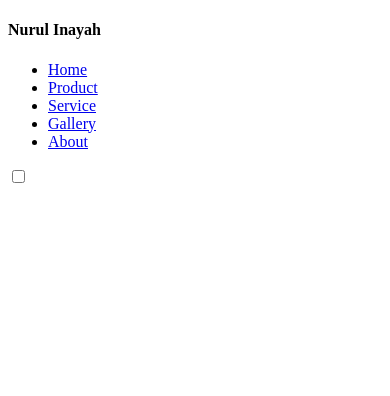
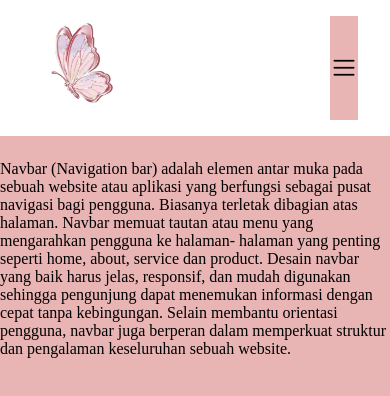
Before and after one commit to nurulinayah08/itw2025_a_253040010, a plain HTML site: page latihan/latihan6/index.html in a window 390 px wide. Drawn offline with nearby package versions, Linux system fonts and the light colour scheme; a web font is replaced by a local one.

Commit message:
memperbaiki

```diff
--- a/latihan/latihan6/index.html
+++ b/latihan/latihan6/index.html
@@ -3,33 +3,40 @@
 <head>
     <meta charset="UTF-8">
     <meta name="viewport" content="width=device-width, initial-scale=1.0">
-    <title>My Navbar</title>
-<link href="https://fonts.googleapis.com/css2?family=Jersey+10&family=Noto+Serif:ital,wght@0,100..900;1,100..900&display=swap" rel="stylesheet">
-   <link href="https://fonts.googleapis.com/css2?family=Bitter:ital,wght@0,100..900;1,100..900&family=Jersey+10&family=Noto+Serif:ital,wght@0,100..900;1,100..900&display=swap" rel="stylesheet">
+    <title>My Navbar Responsive</title>
+    <link rel="stylesheet" href="style.css">
+     <link
+      rel="stylesheet"
+      type="text/css"
+      href="https://cdn.jsdelivr.net/npm/@phosphor-icons/web@2.1.1/src/regular/style.css"
+    />
 
 </head>
 <body>
-
     <nav>
         <div class="logo">
-            <h4>Nurul Inayah</h4>
+            <img src="logo.jpeg" alt="logo.png">
         </div>
-
-        <ul>
-            <li><a href="Home">Home</a></li>
-            <li><a href="Product">Product</a></li>
-            <li><a href="service">Service</a></li>
-            <li><a href="Gallery">Gallery</a></li>
-            <li><a href="About">About</a></li>
+         <div id="menu-icon" class="menu-icon">
+        <i class="ph ph-list"></i>
+        </div>
+        <ul id="menu-list" class="hidden">
+            <li><a href="#">Home</a></li>
+            <li><a href="#">About</a></li>
+            <li><a href="#">Service</a></li>
+            <li><a href="#">Product</a></li>
+            <li><a href="#">Questions</a></li>
+            <li><a href="#">Shopping</a></li>
+            <li><a href="#">News</a></li>
+            <li><a href="#">Contact</a></li>
         </ul>
-
-        <div class="menu-toggle">
-            <input type="checkbox" />
-            <span></span>
-            <span></span>
-            <span></span>
-        </div>
     </nav>
-<script src="script.js"></script>
+    <main>
+       Navbar (Navigation bar) adalah elemen antar muka pada sebuah website atau aplikasi yang berfungsi
+       sebagai pusat navigasi bagi pengguna. Biasanya terletak dibagian atas halaman. Navbar memuat tautan atau menu yang mengarahkan pengguna ke halaman-
+       halaman yang penting  seperti home, about, service dan product. Desain navbar yang baik harus jelas, responsif, dan mudah digunakan sehingga
+       pengunjung dapat menemukan informasi dengan cepat tanpa kebingungan. Selain membantu orientasi pengguna, navbar juga berperan dalam
+       memperkuat struktur dan pengalaman keseluruhan sebuah website.</main>
+    <script src="script.js"></script>
 </body>
 </html>
--- a/latihan/latihan6/script.js
+++ b/latihan/latihan6/script.js
@@ -1,7 +1,6 @@
-const menuToggle = document.querySelector('.menu-toggle input');
-const nav = document.querySelector('nav ul');
+const menuIcon = document.getElementById("menu-icon");
+const menuList = document.getElementById("menu-list");
 
-menuToggle.addEventListener('click', function() {
-nav.classList.toggle('slide');
-
+menuIcon.addEventListener("click", () => {
+    menuList.classList.toggle("hidden");
 });
--- a/latihan/latihan6/style.css
+++ b/latihan/latihan6/style.css
@@ -1,139 +1,87 @@
-* {
+*,
+html  {
+    padding: 0;
     margin: 0;
-    padding: 0;
+    box-sizing: border-box;
 }
 
+
 body {
-    font-family: "Jersey 10", sans-serif;
-  font-weight: 400;
-  font-style: normal;
-  overflow-x: hidden;
-
+    background-color: #e9b4b4;
 }
 
-/* Navbar */
 nav {
+    background-color: white;
     display: flex;
-    background-color:rgb(177, 94, 255);
-     justify-content: space-around;
-    /* padding: 20px 0;  */
-    color:rgb(234, 192, 255);
-    height: 50px;
-    align-items: center;
-}
-
-nav .logo {
-    font-family: "Jersey 10", sans-serif;
-  font-weight: 400;
-  font-style: normal;
-  letter-spacing: 3px;
+    justify-content: space-between;
+    padding: 1rem 2rem;
 }
 
 nav ul {
     display: flex;
+    align-items: center;
+    gap: 2rem;
     list-style: none;
-    width: 40%;
-    justify-content: space-between;
+}
+
+nav div img {
+    width: 100px;
 }
 
 nav ul li a {
-    color: rgb(234, 192, 255);
     text-decoration: none;
-    font-size: 1em;
+    font-family: 'Segoe UI', Tahoma, Geneva, Verdana, sans-serif;
+    color: rgb(31, 30, 30);
+    font-weight: 800;
+    padding: 8px 0;
+    transition: all;
+    transition-duration: 300ms;
+    border-bottom: 1px solid rgba(0, 0, 0, 0);
 }
 
 nav ul li a:hover {
-   color: rgb(234, 192, 255);
+    color: #e9b4b4;
+    border-bottom: 1px solid #e9b4b4;
 }
 
-/* Hamburger Menu */
-.menu-toggle {
-display: none;
-flex-direction: column;
-height: 20px;
-justify-content: space-between;
-position: relative;
+.menu-icon {
+    background-color: #e9b4b4;
+    font-size: 28px;
+    display: none;
 }
 
 
-.menu-toggle input {
-  position: absolute;
-  width: 40px;
-  height: 28px;
-  left: -6px;
-  top: -5px;
-  opacity: 0;
-  cursor: pointer;
-  z-index: 2;
+main {
+    padding-top: 10rem;
 }
 
-.menu-toggle span {
-display: block;
-width: 29px;
-height: 3px;
-background-color: rgb(234, 192, 255);
-border-radius: 3px;
-transition: all 0.5s;
+@media only screen and (max-width: 768px) {
+
+    nav {
+        flex-wrap: wrap;
+        position: fixed;
+        width: 100%;
+        top: 0;
+    }
+nav ul {
+   flex-direction: column;
+   width: 100%;
 }
 
 
-/* Hamburger Menu Animation*/
-.menu-toggle span:nth-child(2) {
-  transform-origin: 0 0;
+nav ul li:last-of-type {
+padding-bottom: 8px;
 }
 
-.menu-toggle span:nth-child(4) {
-  transform-origin: 0 100%;
+
+
+
+.hidden {
+    display: none;
 }
 
-.menu-toggle input:checked ~ span:nth-child(2) {
-    background-color: white;
-    transform: rotate(45deg) translate(-1px, -1px);
+.menu-icon {
+    display: flex;
+    align-items: center;
 }
-
-.menu-toggle input:checked ~ span:nth-child(4) {
-    background-color: white;
-    transform: rotate(-45deg) translate(-1px, 0);
 }
-
-.menu-toggle input:checked ~ span:nth-child(3) {
-    opacity: 0;
-    transform: scale(0);
-}
-
-/* Responsive Breakpoint */
-
-/* Ukuran tablet */
-@media screen and (max-width: 768px) {
- nav ul {
-    width: 50%;
- }
-}
-
-/* ukuran mobile */
-@media screen and (max-width: 576px) {
-    .menu-toggle {
-        display: flex;
-    }
-    nav ul {
-    position: absolute;
-    right: 0;
-    top: 0;
-    width: 80%;
-    height: 100vh;
-    justify-content: space-evenly;
-    flex-direction: column;
-    align-items: center;
-    background-color: rgb(134, 58, 205);
-    z-index: -1;
-    transform: translateX(100%);
-    transition: all 1s;
-    opacity: 0;
-    }
-
-nav ul.slide {
-    opacity: 1;
-  transform: translateX(0);
-}
-
-}
--- a/latihan/latihan6a/script.js
+++ /dev/null
@@ -1,6 +0,0 @@
-const menuIcon = document.getElementById("menu-icon");
-const menuList = document.getElementById("menu-list");
-
-menuIcon.addEventListener("click", () => {
-    menuList.classList.toggle("hidden");
-});
--- a/latihan/latihan6a/style.css
+++ /dev/null
@@ -1,87 +0,0 @@
-*,
-html  {
-    padding: 0;
-    margin: 0;
-    box-sizing: border-box;
-}
-
-
-body {
-    background-color: #e9b4b4;
-}
-
-nav {
-    background-color: white;
-    display: flex;
-    justify-content: space-between;
-    padding: 1rem 2rem;
-}
-
-nav ul {
-    display: flex;
-    align-items: center;
-    gap: 2rem;
-    list-style: none;
-}
-
-nav div img {
-    width: 100px;
-}
-
-nav ul li a {
-    text-decoration: none;
-    font-family: 'Segoe UI', Tahoma, Geneva, Verdana, sans-serif;
-    color: rgb(31, 30, 30);
-    font-weight: 800;
-    padding: 8px 0;
-    transition: all;
-    transition-duration: 300ms;
-    border-bottom: 1px solid rgba(0, 0, 0, 0);
-}
-
-nav ul li a:hover {
-    color: #e9b4b4;
-    border-bottom: 1px solid #e9b4b4;
-}
-
-.menu-icon {
-    background-color: #e9b4b4;
-    font-size: 28px;
-    display: none;
-}
-
-
-main {
-    padding-top: 10rem;
-}
-
-@media only screen and (max-width: 768px) {
-
-    nav {
-        flex-wrap: wrap;
-        position: fixed;
-        width: 100%;
-        top: 0;
-    }
-nav ul {
-   flex-direction: column;
-   width: 100%;
-}
-
-
-nav ul li:last-of-type {
-padding-bottom: 8px;
-}
-
-
-
-
-.hidden {
-    display: none;
-}
-
-.menu-icon {
-    display: flex;
-    align-items: center;
-}
-}
```
Also changed, not shown: latihan/latihan6a/index.html (deleted, +0 -42 lines), latihan/latihan6/logo.jpeg (renamed from latihan/latihan6a/logo.jpeg).
